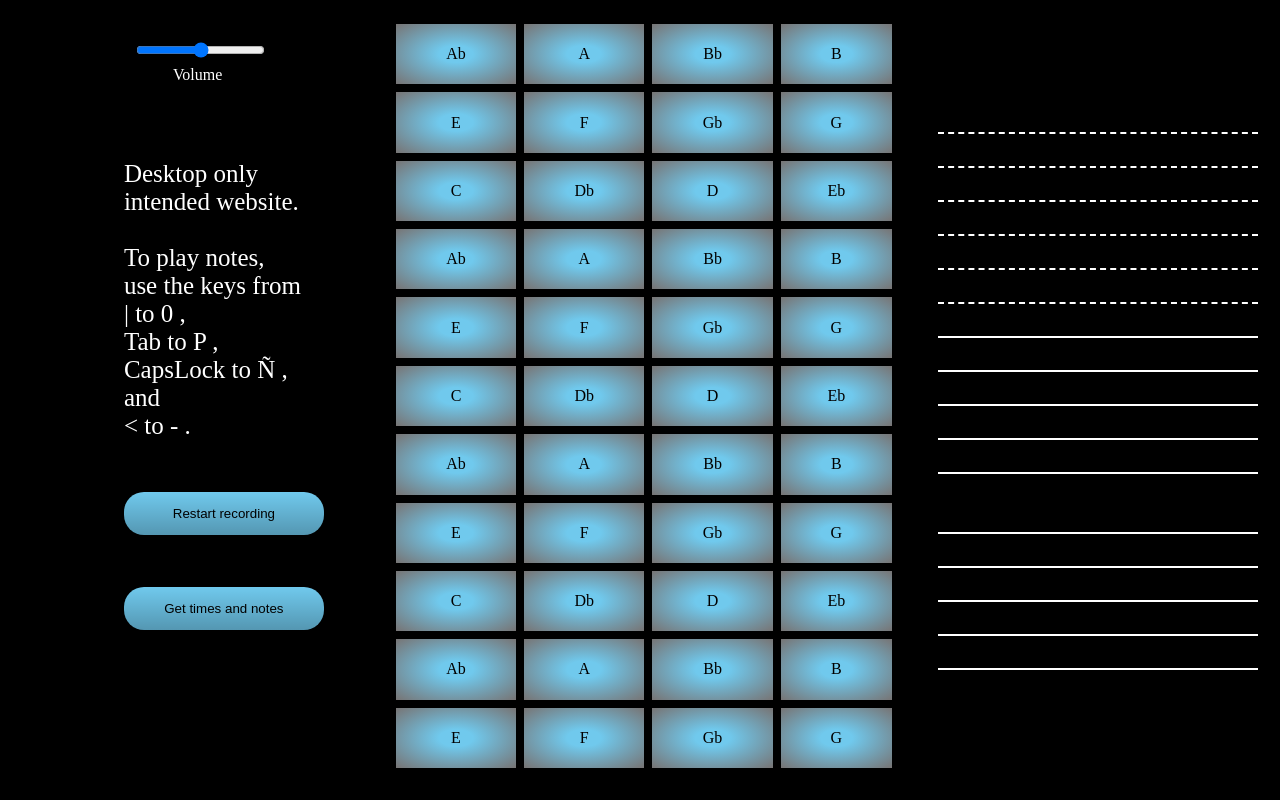
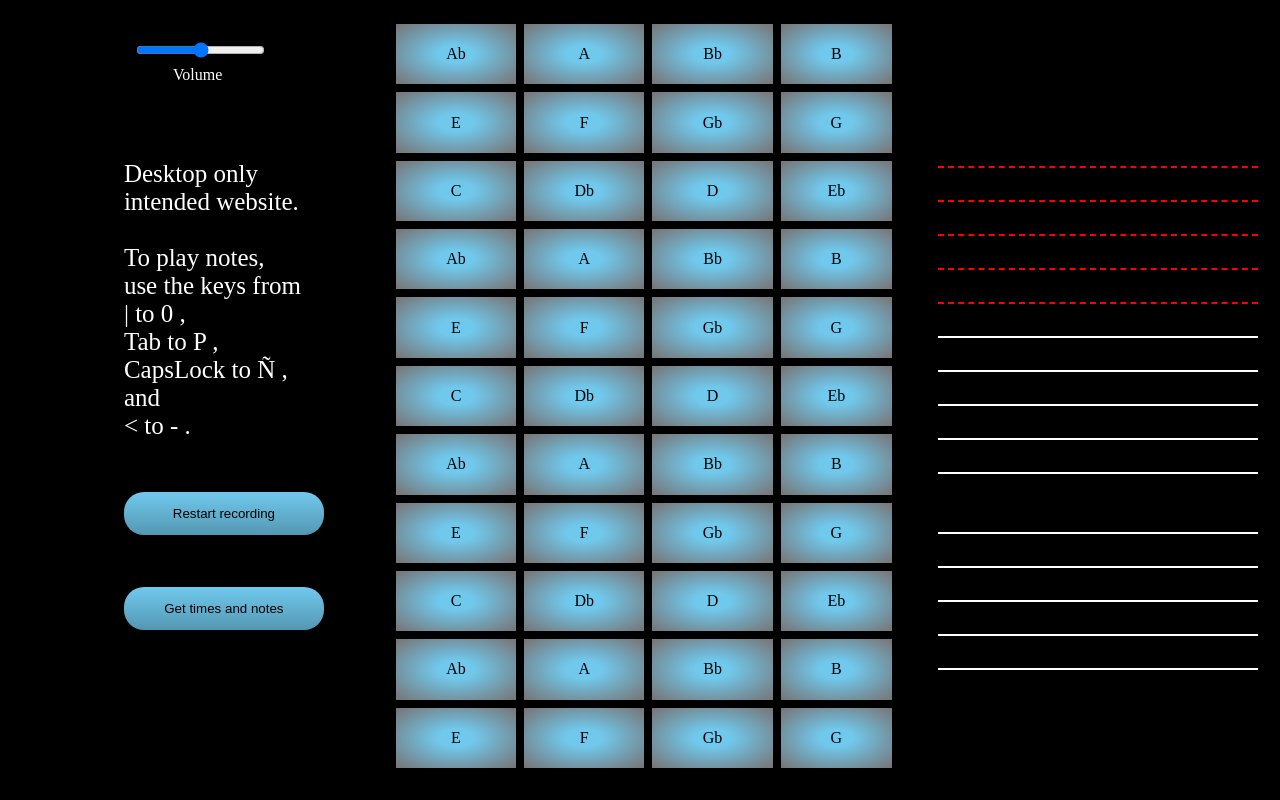
Before and after one commit to lucio-cornejo/desktop-virtual-M3-guitar, a plain HTML site: page index.html in a window 1280 px wide. Drawn offline with nearby package versions, Linux system fonts and the light colour scheme.

Commit message:
fix extra line and change colors

```diff
--- a/index.html
+++ b/index.html
@@ -88,7 +88,7 @@
                 z-index: -1;
             }
             .linea-imaginaria-pentagrama {
-                border: .3vh dashed white;
+                border: .3vh dashed rgba(255,0,0,1);
                 border-bottom: none;
                 margin-bottom: 4vh;
                 z-index: -1;
@@ -97,6 +97,8 @@
                 margin-bottom: 1%;
                 z-index: -1;
             }
+
+            /* Symbols for notes in sheet */
             .natural-note {
                 width: 2vh;
                 height: 2vh;
@@ -131,7 +133,7 @@
         <!--#endregion-->
     </head>
     <body>
-        <!--#region notes -->
+        <!--#region menu and notes -->
 
         <div style="display: inline-flex;">
             <div class="slide-container">
@@ -242,7 +244,7 @@
             <div id="pentagram">
                 <p style="margin-bottom: -2%; z-index: -1;"> &nbsp; </p>
 
-                <hr class="linea-imaginaria-pentagrama">
+                <hr class="linea-imaginaria-pentagrama" style="visibility: hidden;">
                 <hr class="linea-imaginaria-pentagrama">
                 <hr class="linea-imaginaria-pentagrama">
                 <hr class="linea-imaginaria-pentagrama">
```
